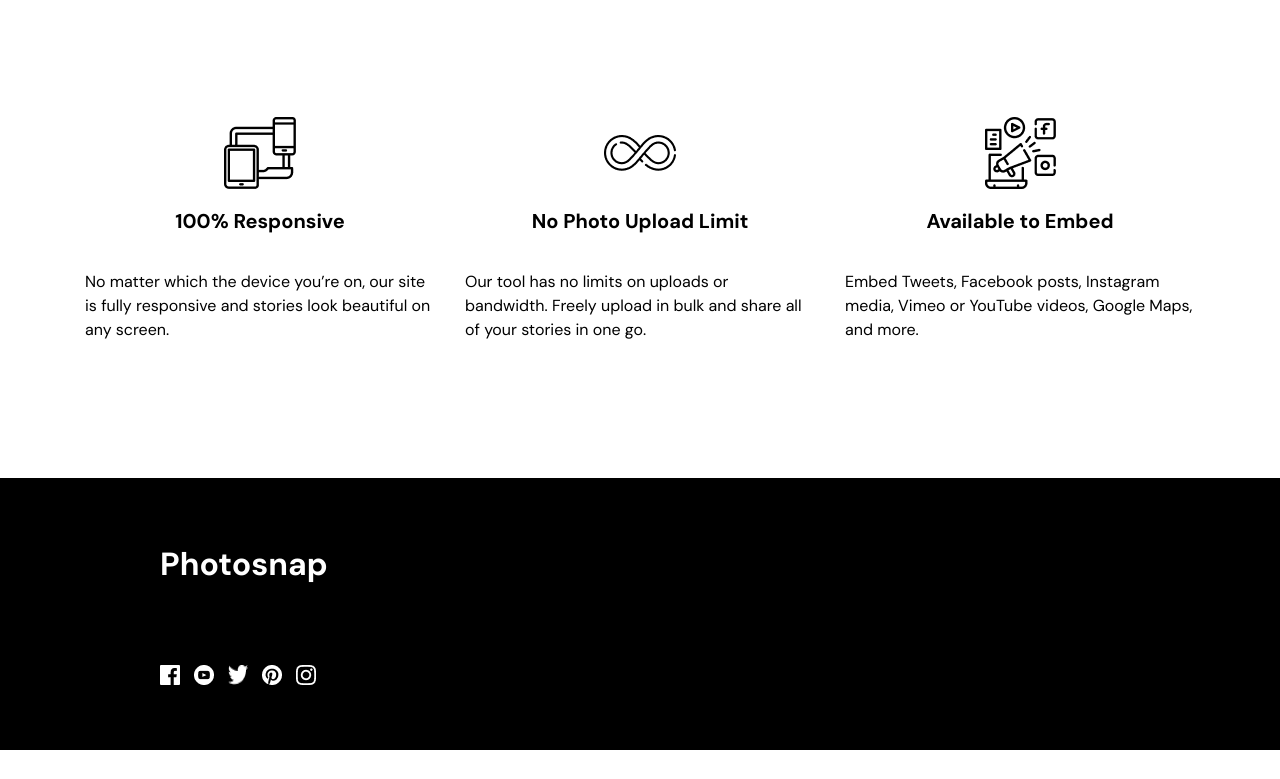
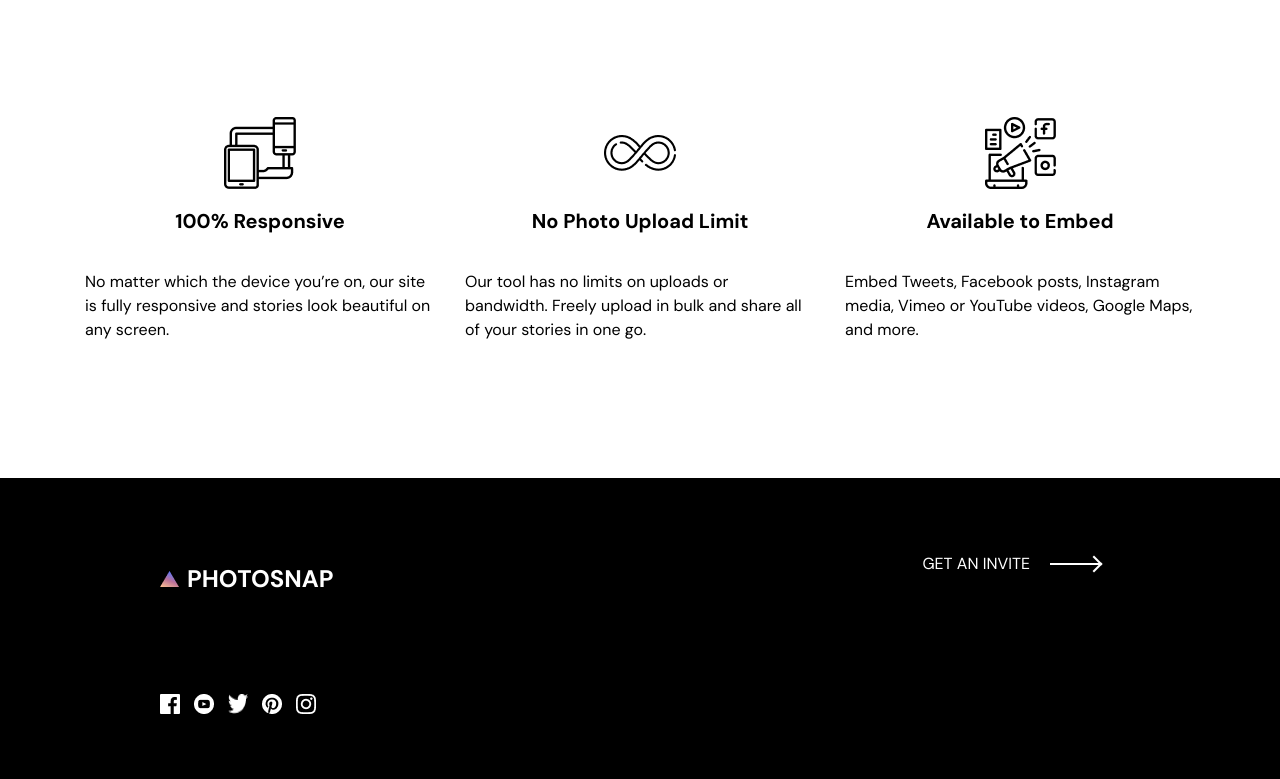
Before and after one commit to Lanssii/photosnap-website-react, a React (Vite) app: page / in a window 1280 px wide. Shown: the part 2579-3358 px from the top of the page. Before the commit the page ends 3329 px from the top, so only its background shows below. Built offline with nearby package versions, Linux system fonts and the light colour scheme.

Commit message:
fix: add Footer component in App.jsx, write footer styles and add logos and invite link

```diff
--- a/src/App.jsx
+++ b/src/App.jsx
@@ -2,6 +2,8 @@ import "./App.css";
 import Header from "./components/Header/Header.jsx";
 import Home from "./views/Home.jsx";
 import logo from "./assets/main-logo.png";
+
+import Footer from "./components/Footer/Footer.jsx";
 
 function App() {
   return (
@@ -15,6 +17,7 @@ function App() {
         imgLogo={logo}
       />
       <Home />
+      <Footer imgLogo={logo} />
     </>
   );
 }
--- a/src/components/Footer/Footer.css
+++ b/src/components/Footer/Footer.css
@@ -8,6 +8,8 @@ footer h1 {
 
 .footer-container {
   padding: 65px 160px;
+  display: flex;
+  justify-content: space-between;
 }
 
 .footer-icons {
@@ -15,3 +17,35 @@ footer h1 {
   display: flex;
   gap: 14px;
 }
+
+footer .arrow {
+  position: relative;
+  width: 50px;
+  height: 2px;
+  background-color: #ffffff;
+  margin: 20px;
+}
+
+footer .arrow::after {
+  content: "";
+  position: absolute;
+  right: 0;
+  top: -5px;
+  width: 10px;
+  height: 10px;
+  border-top: 2px solid #ffffff;
+  border-right: 2px solid #ffffff;
+  transform: rotate(45deg);
+}
+
+footer .invite-way {
+  display: flex;
+  align-items: center;
+  justify-content: space-between;
+}
+footer .invite-way a {
+  color: #ffffff;
+}
+footer .invite-way a:hover {
+  text-decoration: underline;
+}
--- a/src/components/Footer/Footer.jsx
+++ b/src/components/Footer/Footer.jsx
@@ -6,25 +6,35 @@ import TwitterIcon from "../../assets/twitter-icon.png";
 import PinterestIcon from "../../assets/pinterest-icon.png";
 import InstagramIcon from "../../assets/instagram-icon.png";
 
-function Footer() {
+function Footer(props) {
   return (
     <>
       <footer>
         <div className="footer-container">
           <div className="footer-left-section">
             <div>
-              <h1>Photosnap</h1>
+              <div className="main-logo">
+                <img src={props.imgLogo} alt="main-logo" />
+                <h2>PHOTOSNAP</h2>
+              </div>
               <div className="footer-icons">
-                <img src={FacebookIcon} alt="" />
-                <img src={YoutubeIcon} alt="" />
-                <img src={TwitterIcon} alt="" />
-                <img src={PinterestIcon} alt="" />
-                <img src={InstagramIcon} alt="" />
+                <img src={FacebookIcon} alt="facebook-icon" />
+                <img src={YoutubeIcon} alt="youtube-icon" />
+                <img src={TwitterIcon} alt="twitter-icon" />
+                <img src={PinterestIcon} alt="pinterest-icon" />
+                <img src={InstagramIcon} alt="instagram-icon" />
               </div>
             </div>
             <div></div>
           </div>
-          <div className="footer-right-section"></div>
+          <div className="footer-right-section">
+            <div className="invite-way">
+              <a href="/invite" className="invite-link">
+                GET AN INVITE
+              </a>
+              <div className="arrow"></div>
+            </div>
+          </div>
         </div>
       </footer>
     </>
--- a/src/views/Home.jsx
+++ b/src/views/Home.jsx
@@ -5,7 +5,6 @@ import sectionImageThree from "../assets/hero-section-image3.png";
 
 import StorySection from "../components/StorySection/StorySection.jsx";
 import InfoSection from "../components/InfoSection/InfoSection.jsx";
-import Footer from "../components/Footer/Footer.jsx";
 
 function Home() {
   return (
@@ -45,7 +44,6 @@ function Home() {
 
         <StorySection />
         <InfoSection />
-        <Footer />
       </main>
     </>
   );
```
